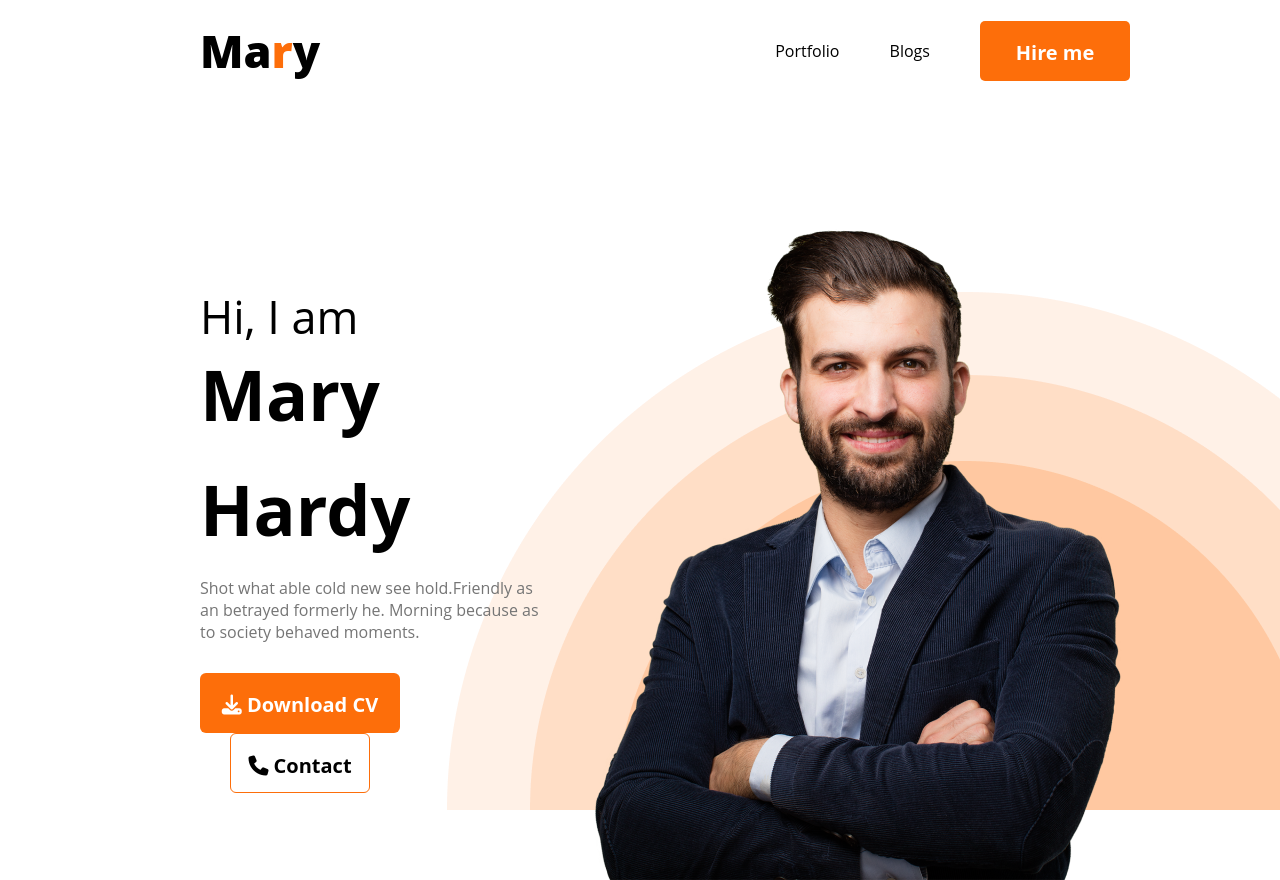
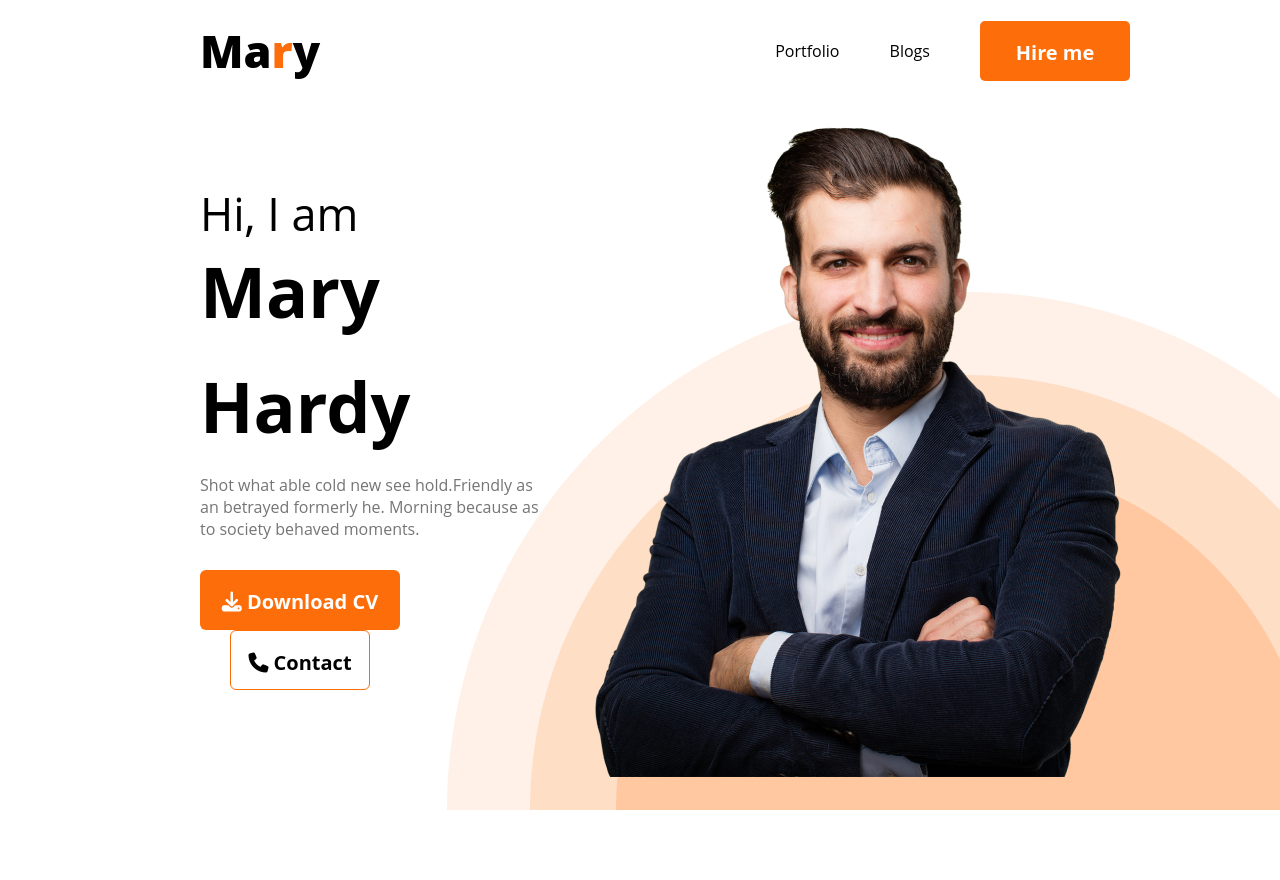
Before and after one commit to jamshed-uddin/Portfolio, a plain HTML site: page index.html in a window 1280 px wide. Shown: the top 880 px of the page. Drawn offline with Linux system fonts and the light colour scheme.

Commit message:
more fixes

```diff
--- a/styles.css
+++ b/styles.css
@@ -56,7 +56,6 @@ nav li{
 .banner{
     /* margin: 0 200px; */
     margin:0 150px 0 200px;
-    padding-top: 103px;
     display: flex;
     align-items: center;
     justify-content: space-between;
```
